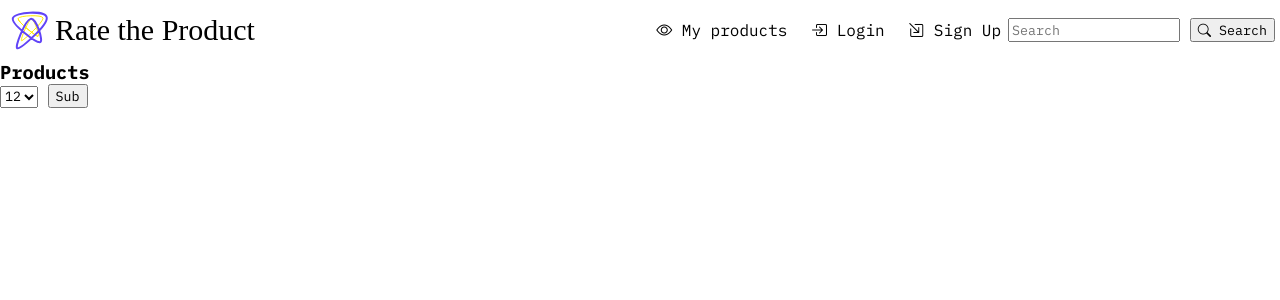
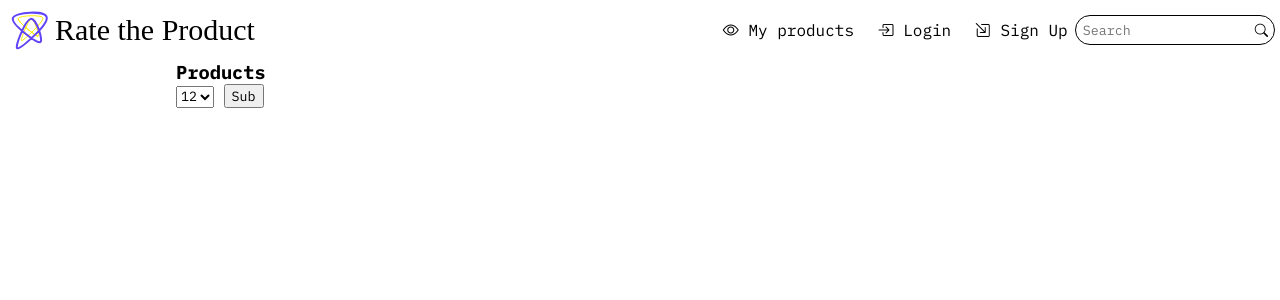
Before and after one commit to Ryszard-S/Rate-the-product, a Flask app: page /search in a window 1280 px wide. Shown: the top 300 px of the page. Run offline with Flask 2, Linux system fonts and the light colour scheme; data that the repository does not hold is empty; some libraries are stand-ins or nearby versions; some web fonts are replaced.

Commit message:
correct product search

```diff
--- a/website/static/assets/css/main.css
+++ b/website/static/assets/css/main.css
@@ -33,3 +33,43 @@
       align-items: center; }
     .navbar .container-fluid > .float-left {
       margin-left: auto; }
+  .navbar .search {
+    border: 1px solid black;
+    border-radius: 27px;
+    display: flex;
+    flex-wrap: nowrap;
+    padding-left: 5px;
+    height: 60%; }
+    .navbar .search:focus-within {
+      box-shadow: 0px 0px 6px 3px rgba(97, 68, 247, 0.7); }
+    .navbar .search input {
+      border: none;
+      border-radius: inherit; }
+      .navbar .search input:focus-visible {
+        outline: none; }
+    .navbar .search button {
+      background: transparent;
+      border: none; }
+      .navbar .search button:hover {
+        cursor: pointer; }
+
+.container {
+  width: 100%;
+  padding-right: 1rem;
+  padding-left: 1rem;
+  margin-right: auto;
+  margin-left: auto; }
+
+@media (min-width: 576px) {
+  .container {
+    max-width: 540px;
+    display: flex;
+    flex-direction: column; } }
+
+@media (min-width: 992px) {
+  .container {
+    max-width: 960px; } }
+
+@media (min-width: 1400px) {
+  .container {
+    max-width: 1320px; } }
--- /dev/null
+++ b/website/static/assets/css/search.css
@@ -0,0 +1,27 @@
+.search-results {
+  display: grid;
+  grid-template-columns: repeat(3, 1fr);
+  grid-gap: 20px;
+  grid-auto-rows: minmax(100px, auto);
+  justify-items: center; }
+  @media (max-width: 576px) {
+    .search-results {
+      display: flex;
+      flex-direction: column;
+      align-items: center; } }
+
+.card {
+  display: flex;
+  flex-direction: column;
+  border: 1px solid blue;
+  width: 200px;
+  height: 300px;
+  box-shadow: 0px 0px 6px 3px rgba(97, 68, 247, 0.7);
+  justify-content: space-between;
+  align-items: center;
+  padding: 5px; }
+  .card .card-img {
+    max-height: 150px;
+    object-fit: scale-down; }
+  .card .card-body {
+    justify-self: flex-end; }
--- a/website/static/assets/scss/main.scss
+++ b/website/static/assets/scss/main.scss
@@ -64,4 +64,77 @@
 
     }
   }
+
+  .search {
+    border: 1px solid black;
+    border-radius: $border-radius;
+    display: flex;
+    flex-wrap: nowrap;
+    padding-left: 5px;
+    height: 60%;
+
+
+    &:focus-within {
+      box-shadow: $shadow_violet;
+    }
+
+
+    & input {
+      border: none;
+      border-radius: inherit;
+
+      &:focus-visible {
+        outline: none;
+      }
+    }
+
+    & button {
+      background: transparent;
+      border: none;
+
+      &:hover {
+        cursor: pointer;
+      }
+    }
+  }
 }
+
+.container {
+  width: 100%;
+  padding-right: 1rem;
+  padding-left: 1rem;
+  margin-right: auto;
+  margin-left: auto;
+
+
+}
+
+@media (min-width: 576px) {
+  .container {
+    max-width: 540px;
+    display: flex;
+    flex-direction: column;
+  }
+}
+
+//@media (min-width: 768px) {
+//  .container {
+//    max-width: 720px;
+//  }
+//}
+@media (min-width: 992px) {
+  .container {
+    max-width: 960px;
+  }
+}
+
+//@media (min-width: 1200px) {
+//  .container {
+//    max-width: 1140px;
+//  }
+//}
+@media (min-width: 1400px) {
+  .container {
+    max-width: 1320px;
+  }
+}
--- /dev/null
+++ b/website/static/assets/scss/search.scss
@@ -0,0 +1,35 @@
+@import "config";
+
+.search-results {
+  display: grid;
+  grid-template-columns: repeat(3, 1fr);
+  grid-gap: 20px;
+  grid-auto-rows: minmax(100px, auto);
+  justify-items: center;
+  @media (max-width: 576px) {
+    display: flex;
+    flex-direction: column;
+    align-items: center;
+  }
+}
+
+.card {
+  display: flex;
+  flex-direction: column;
+  border: 1px solid blue;
+  width: 200px;
+  height: 300px;
+  box-shadow: $shadow_violet;
+  justify-content: space-between;
+  align-items: center;
+  padding: 5px;
+
+  .card-img {
+    max-height: 150px;
+    object-fit: scale-down;
+  }
+
+  .card-body {
+    justify-self: flex-end;
+  }
+}
--- a/website/templates/base.html
+++ b/website/templates/base.html
@@ -13,7 +13,7 @@
     <link rel="stylesheet" type="text/css" href="{{ url_for('static', filename='assets/css/main.css') }}">
     <link rel="shortcut icon" href="{{ url_for('static', filename='favicon.ico') }}">
 
-
+    {% block stylesheet %}{% endblock %}
     <title>{% block title %}Home{% endblock %}</title>
 </head>
 
@@ -21,7 +21,7 @@
 <nav class="navbar">
     <div class="container-fluid">
         <a class="navbar-brand" href="/">
-            <img src="/static/assets/img/Logo_rtp.svg"  alt="logo"/>
+            <img src="/static/assets/img/Logo_rtp.svg" alt="logo"/>
             Rate the Product</a>
         <div class="float-left" id="navbarNavAltMarkup">
             <div class="navbar-nav">
@@ -43,10 +43,8 @@
                 {% endif %}
             </div>
             <form action="/search" class="search">
-                <div class="input-group">
-                    <input class="form-control" type="search" placeholder="Search" aria-label="Search" name="q">
-                    <button class="btn btn-outline-success" type="submit"><i class="bi bi-search"></i> Search</button>
-                </div>
+                <input class="form-control" type="search" placeholder="Search" aria-label="Search" name="query">
+                <button class="btn btn-outline-success" type="submit"><i class="bi bi-search"></i></button>
             </form>
         </div>
     </div>
--- a/website/templates/home.html
+++ b/website/templates/home.html
@@ -1,2 +1,2 @@
 {% extends "base.html" %}
-{% block title %} Changed {% endblock %}
+{% block title %} Rate the product {% endblock %}
--- a/website/templates/product.html
+++ b/website/templates/product.html
@@ -100,5 +100,3 @@
     </div>
     <script src="{{ url_for('static', filename='main.js') }}"></script>
 {% endblock %}
-
-Ocena: {{ product[2] }}
--- a/website/templates/search.html
+++ b/website/templates/search.html
@@ -1,21 +1,22 @@
-{% extends "base.html" %} {% block title %}Products{% endblock %} {% block content %}
+{% extends "base.html" %}
+{% block stylesheet %}
+    <link rel="stylesheet" type="text/css"
+          href="{{ url_for('static', filename='assets/css/search.css') }}"> {% endblock %}
+{% block title %}Products{% endblock %}
+{% block content %}
     <h3>Products</h3>
-    <div class="row gx-4 gx-lg-5 row-cols-2 row-cols-md-3 row-cols-xl-4 justify-content-center">
 
+    <div class="search-results">
         {% for product in products.items %}
-            <div class="card" style="width: 18rem;">
+            <div class="card">
 
                 {% if product[6] %}
 
-                    <img class="card-img-top img-fluid" src="{{ product[3] }}" alt="Card image cap">
+                    <img class="card-img" src="{{ product[3] }}" alt="Card image cap">
                 {% else %}
-                    <img class="card-img-top img-fluid" src="/static/assets/img/product_photo/{{ product[3] }}" alt="Card image cap">
+                    <img class="card-img" src="/static/assets/img/product_photo/{{ product[3] }}" alt="Card image cap">
                 {% endif %}
                 <div class="card-body">
-                    <div class="d-flex justify-content-center small text-warning mb-2">
-
-
-                    </div>
                     <h5 class="card-title">{{ product[1] }}, {{ product[2] }}</h5>
                     <p class="card-text">{{ product[5] }}</p>
                     <a href="{{ url_for('views.product',id_product=product[4]) }}" class="btn btn-outline-secondary">Pokaż
--- a/website/views.py
+++ b/website/views.py
@@ -95,20 +95,20 @@ def upload():
     return render_template("upload.html", user=current_user, brands=brands)
 
 
-@views.route("/search", methods=['GET', 'POST'])
+@views.route("/search", methods=['GET'])
 def search():
-    q = request.args.get('q')
+    query = request.args.get('query')
     page = request.args.get('page', 1, type=int)
     per_page = request.args.get('per_page', 12, type=int)
 
-    if q:
+    if query:
         product = Products.query.join(Brand, Products.id_brand == Brand.id).add_columns(Brand.name,
                                                                                         Products.name,
                                                                                         Products.photo,
                                                                                         Products.id,
                                                                                         Products.rating,
                                                                                         Products.website).filter(
-            Products.name.contains(q)).paginate(
+            Products.name.contains(query)).paginate(
             page=page, per_page=per_page)
     else:
 
@@ -119,7 +119,7 @@ def search():
                                                                                         Products.rating,
                                                                                         Products.website).paginate(
             page=page, per_page=per_page)
-    return render_template("search.html", products=product, user=current_user, page=page, q=q, per_page=per_page)
+    return render_template("search.html", products=product, user=current_user, page=page, query=query, per_page=per_page)
 
 
 @views.route('/product/<int:id_product>', methods=["GET", "POST"])
```
Also changed, not shown: website/templates/all.html (deleted, +0 -28 lines).
